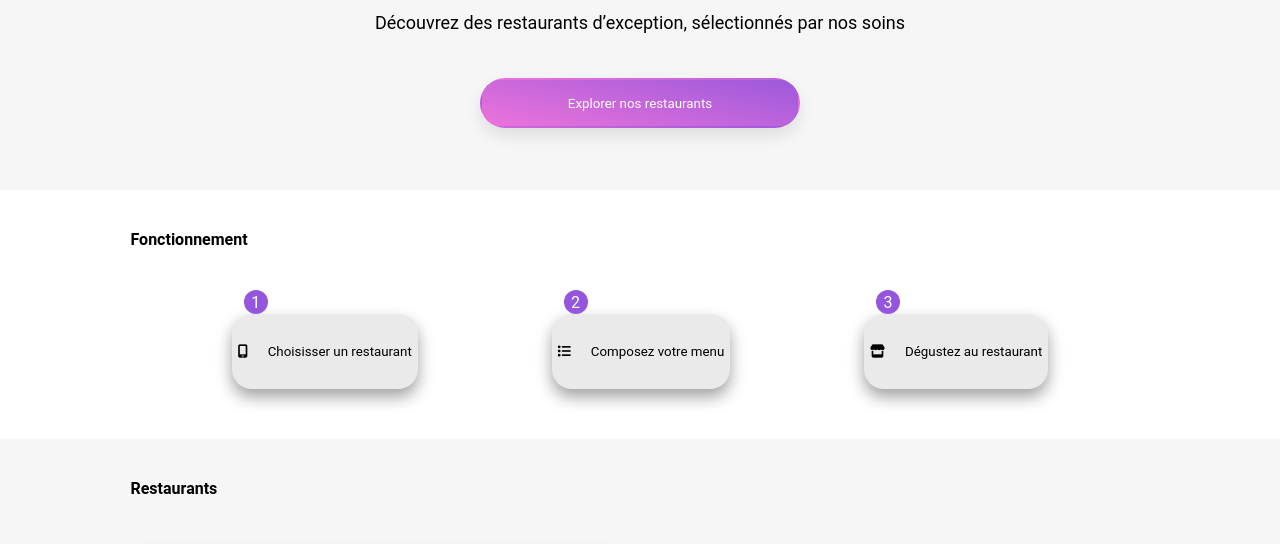
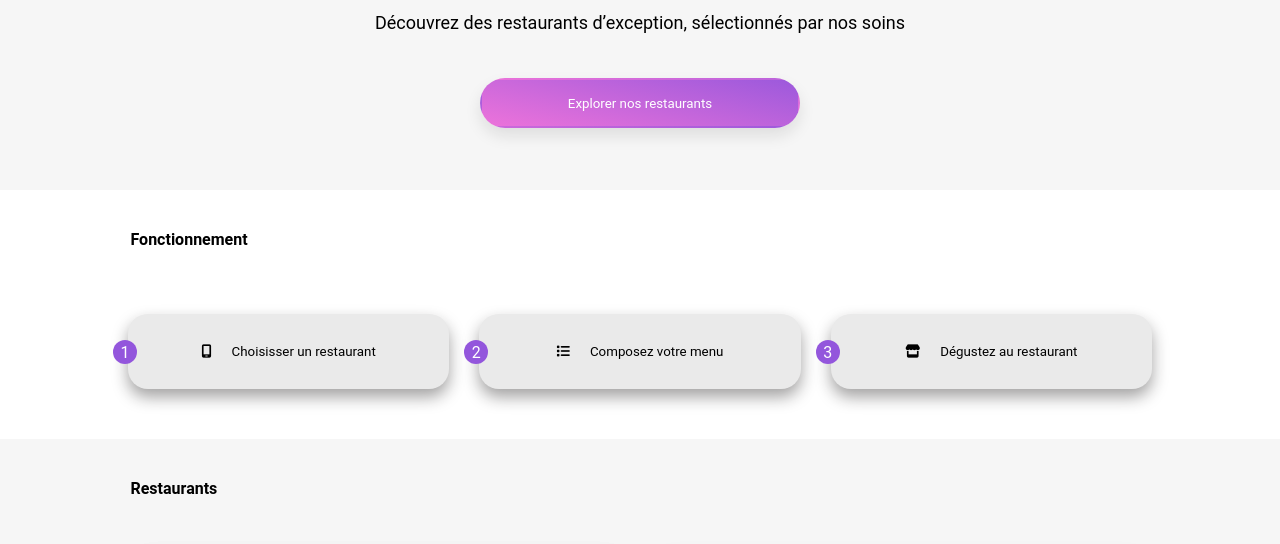
Before and after one commit to universmc/Ohmyfood, a website: page index.html in a window 1280 px wide. Shown: the part 250-794 px from the top of the page. Drawn offline with Linux system fonts and the light colour scheme; grey boxes are pictures that could not be loaded; a web font is replaced by a local one.

Commit message:
W3C-resto-css-valid

```diff
--- a/assets/css/style.css
+++ b/assets/css/style.css
@@ -212,6 +212,11 @@ main {
   justify-content: space-evenly;
   gap: 30px;
   padding-top: 30px;
+  padding-bottom: 30px;
+}
+
+.btn {
+  width: 95%;
 }
 
 article.btn {
@@ -222,11 +227,12 @@ article.btn {
   width: 100%;
 }
 
-.F-number {
+.F-numbers {
   display: flex;
   position: relative;
   border-radius: 50%;
-  left: 12px;
+  top: 50px;
+  left: -15px;
   width: 24px;
   height: 24px;
   background-color: #9356DC;
```
Also changed, not shown: build/make-sass.scss, 1 other file.
